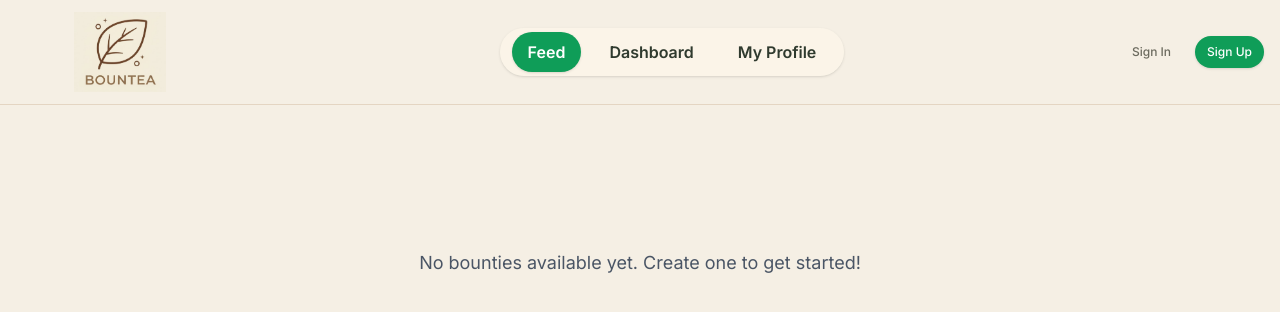
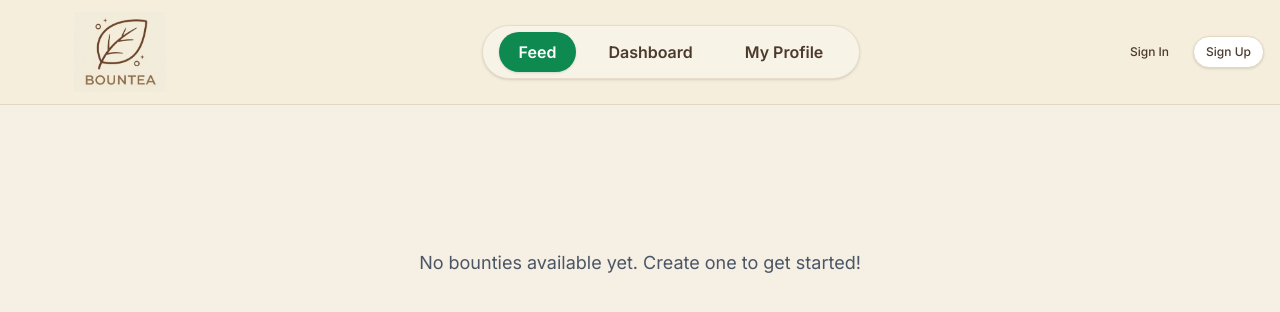
Before and after one commit to VeinDevTtv/ugcbounty, a Next.js app in the folder ugc-platform/: page / in a window 1280 px wide. Shown: the top 312 px of the page. Built offline with nearby package versions, Linux system fonts and the light colour scheme; no server answers.

Commit message:
Header.tsx

```diff
--- a/ugc-platform/src/components/Header.tsx
+++ b/ugc-platform/src/components/Header.tsx
@@ -42,7 +42,7 @@ export default function Header() {
   return (
     <>
       {/* HEADER / NAVBAR */}
-      <nav className="sticky top-0 z-50 w-full border-b border-[#E4D5C2] bg-[#F5EFE4] backdrop-blur-md">
+      <nav className="sticky top-0 z-50 w-full border-b border-[#E3D7C3] bg-[#F5EEDC] backdrop-blur-md">
         <div className="container mx-auto flex min-h-24 items-center justify-between px-4 py-3 font-sans">
           {/* LOGO */}
           <Link href="/" className="flex items-center gap-3">
@@ -58,7 +58,7 @@ export default function Header() {
           </Link>
 
           {/* NAV PILLS (desktop) */}
-          <div className="hidden md:flex items-center gap-3 bg-[#FFF8EC]/60 px-3 py-1 rounded-full shadow-sm">
+          <div className="hidden md:flex items-center gap-3 bg-[#F8F3E7] px-4 py-1.5 rounded-full shadow-sm border border-[#E7DCCB]">
             {navItems.map((item) => {
               const isActive =
                 item.href === "/"
@@ -69,10 +69,10 @@ export default function Header() {
                 <Link
                   key={item.href}
                   href={item.href}
-                  className={`px-4 py-2 text-sm lg:text-base font-semibold rounded-full transition-all ${
+                  className={`px-5 py-2 text-sm lg:text-base font-semibold rounded-full transition-all ${
                     isActive
-                      ? "bg-[#0F9D58] text-white shadow-sm"
-                      : "text-[#2F3A2E] hover:text-[#0F9D58] hover:bg-[#E2F4E8]"
+                      ? "bg-[#0E8A50] text-white shadow-sm"
+                      : "text-[#4C3A2D] hover:text-[#0E8A50] hover:bg-[#F2E8D8]"
                   }`}
                 >
                   {item.label}
@@ -85,6 +85,7 @@ export default function Header() {
           <div className="flex items-center gap-3">
             {isLoaded && (
               <>
+                {/* CREATE BOUNTY PILL */}
                 <SignedIn>
                   <Button
                     onClick={() => {
@@ -98,34 +99,42 @@ export default function Header() {
                     variant="ghost"
                     className="
                       rounded-full
-      bg-[#0F9D58]
+                      bg-[#0E8A50]
                       text-white
                       px-6
                       py-2
                       text-sm
                       font-semibold
                       shadow-sm
-      hover:bg-[#0C7A44]
+                      hover:bg-[#0B6C3E]
                     "
                   >
                     Create Bounty
                   </Button>
                 </SignedIn>
 
-
+                {/* AUTH BUTTONS */}
                 <SignedOut>
                   <SignInButton mode="modal">
-                    <Button variant="ghost" size="sm" className="rounded-full">
+                    <Button
+                      variant="ghost"
+                      size="sm"
+                      className="rounded-full text-[#4C3A2D] hover:bg-[#F2E8D8]"
+                    >
                       Sign In
                     </Button>
                   </SignInButton>
                   <SignUpButton mode="modal">
-                    <Button size="sm" className="rounded-full">
+                    <Button
+                      size="sm"
+                      className="rounded-full bg-white text-[#4C3A2D] border border-[#E3D7C3] hover:bg-[#F8F3E7]"
+                    >
                       Sign Up
                     </Button>
                   </SignUpButton>
                 </SignedOut>
 
+                {/* AVATAR */}
                 <SignedIn>
                   <Link href="/profile">
                     <div className="flex items-center gap-2 cursor-pointer hover:opacity-80 transition-opacity">
@@ -137,10 +146,10 @@ export default function Header() {
                             user.emailAddresses[0]?.emailAddress ||
                             "Profile"
                           }
-                          className="h-9 w-9 rounded-full border-2 border-zinc-300"
+                          className="h-9 w-9 rounded-full border-2 border-[#E3D7C3] bg-[#F8F3E7]"
                         />
                       ) : (
-                        <div className="h-9 w-9 rounded-full bg-[#0F9D58] flex items-center justify-center text-white font-semibold text-sm border-2 border-[#E4D5C2]">
+                        <div className="h-9 w-9 rounded-full bg-[#0E8A50] flex items-center justify-center text-white font-semibold text-sm border-2 border-[#E3D7C3]">
                           {user?.username?.[0]?.toUpperCase() ||
                             user?.emailAddresses[0]?.emailAddress?.[0]?.toUpperCase() ||
                             "U"}
@@ -158,14 +167,14 @@ export default function Header() {
       {/* CREATE BOUNTY MODAL */}
       {showCreateModal && (
         <div className="fixed inset-0 z-50 flex items-center justify-center bg-black/50 backdrop-blur-sm p-4">
-          <div className="bg-[#FFF8EC] shadow-2xl max-w-lg w-full rounded-lg border border-[#E4D5C2]">
-            <div className="flex justify-between items-start p-6 border-b border-[#E4D5C2]">
-              <h2 className="text-2xl font-bold text-[#2F3A2E]">
+          <div className="bg-white shadow-2xl max-w-lg w-full rounded-lg border border-[#E3D7C3]">
+            <div className="flex justify-between items-start p-6 border-b border-[#EDE1D0]">
+              <h2 className="text-2xl font-bold text-[#4C3A2D]">
                 Create New Bounty
               </h2>
               <button
                 onClick={() => setShowCreateModal(false)}
-                className="text-[#6B6A5E] hover:text-[#2F3A2E] transition-colors"
+                className="text-[#7A5A3A] hover:text-[#4C3A2D] transition-colors"
               >
                 <X className="h-5 w-5" />
               </button>
@@ -180,7 +189,7 @@ export default function Header() {
 
               {/* Bounty Name */}
               <div>
-                <label className="block text-sm font-medium text-[#2F3A2E] mb-2">
+                <label className="block text-sm font-medium text-[#4C3A2D] mb-2">
                   Bounty Name *
                 </label>
                 <input
@@ -188,14 +197,14 @@ export default function Header() {
                   value={bountyName}
                   onChange={(e) => setBountyName(e.target.value)}
                   required
-                  className="w-full px-4 py-2 border border-[#E4D5C2] bg-white rounded-lg focus:outline-none focus:ring-2 focus:ring-[#0F9D58]/20 focus:border-[#0F9D58]"
+                  className="w-full px-4 py-2 border border-[#E3D7C3] rounded-lg focus:outline-none focus:ring-2 focus:ring-[#0E8A50]"
                   placeholder="e.g., Duo World Voices Campaign"
                 />
               </div>
 
               {/* Description */}
               <div>
-                <label className="block text-sm font-medium text-[#2F3A2E] mb-2">
+                <label className="block text-sm font-medium text-[#4C3A2D] mb-2">
                   Description *
                 </label>
                 <textarea
@@ -203,7 +212,7 @@ export default function Header() {
                   onChange={(e) => setBountyDescription(e.target.value)}
                   required
                   rows={4}
-                  className="w-full px-4 py-2 border border-[#E4D5C2] bg-white rounded-lg focus:outline-none focus:ring-2 focus:ring-[#0F9D58]/20 focus:border-[#0F9D58]"
+                  className="w-full px-4 py-2 border border-[#E3D7C3] rounded-lg focus:outline-none focus:ring-2 focus:ring-[#0E8A50]"
                   placeholder="Describe what creators should create..."
                 />
               </div>
@@ -211,7 +220,7 @@ export default function Header() {
               {/* Money fields */}
               <div className="grid grid-cols-2 gap-4">
                 <div>
-                  <label className="block text-sm font-medium text-[#2F3A2E] mb-2">
+                  <label className="block text-sm font-medium text-[#4C3A2D] mb-2">
                     Total Bounty ($) *
                   </label>
                   <input
@@ -221,12 +230,12 @@ export default function Header() {
                     required
                     min="0"
                     step="0.01"
-                    className="w-full px-4 py-2 border border-[#E4D5C2] bg-white rounded-lg focus:outline-none focus:ring-2 focus:ring-[#0F9D58]/20 focus:border-[#0F9D58]"
+                    className="w-full px-4 py-2 border border-[#E3D7C3] rounded-lg focus:outline-none focus:ring-2 focus:ring-[#0E8A50]"
                     placeholder="10000"
                   />
                 </div>
                 <div>
-                  <label className="block text-sm font-medium text-[#2F3A2E] mb-2">
+                  <label className="block text-sm font-medium text-[#4C3A2D] mb-2">
                     Rate per 1k Views ($) *
                   </label>
                   <input
@@ -236,7 +245,7 @@ export default function Header() {
                     required
                     min="0"
                     step="0.01"
-                    className="w-full px-4 py-2 border border-[#E4D5C2] bg-white rounded-lg focus:outline-none focus:ring-2 focus:ring-[#0F9D58]/20 focus:border-[#0F9D58]"
+                    className="w-full px-4 py-2 border border-[#E3D7C3] rounded-lg focus:outline-none focus:ring-2 focus:ring-[#0E8A50]"
                     placeholder="25.00"
                   />
                 </div>
@@ -244,21 +253,21 @@ export default function Header() {
 
               {/* Company Name */}
               <div>
-                <label className="block text-sm font-medium text-[#2F3A2E] mb-2">
+                <label className="block text-sm font-medium text-[#4C3A2D] mb-2">
                   Company Name (Optional)
                 </label>
                 <input
                   type="text"
                   value={companyName}
                   onChange={(e) => setCompanyName(e.target.value)}
-                  className="w-full px-4 py-2 border border-[#E4D5C2] bg-white rounded-lg focus:outline-none focus:ring-2 focus:ring-[#0F9D58]/20 focus:border-[#0F9D58]"
+                  className="w-full px-4 py-2 border border-[#E3D7C3] rounded-lg focus:outline-none focus:ring-2 focus:ring-[#0E8A50]"
                   placeholder="Duolingo"
                 />
               </div>
 
               {/* Logo Upload */}
               <div>
-                <label className="block text-sm font-medium text-[#2F3A2E] mb-2">
+                <label className="block text-sm font-medium text-[#4C3A2D] mb-2">
                   Logo (Optional, max 5MB)
                 </label>
                 <div className="space-y-2">
@@ -266,10 +275,10 @@ export default function Header() {
                     type="file"
                     accept="image/jpeg,image/png,image/gif,image/webp"
                     onChange={handleLogoChange}
-                    className="w-full px-4 py-2 border border-[#E4D5C2] bg-white rounded-lg focus:outline-none focus:ring-2 focus:ring-[#0F9D58]/20 focus:border-[#0F9D58]"
+                    className="w-full px-4 py-2 border border-[#E3D7C3] rounded-lg focus:outline-none focus:ring-2 focus:ring-[#0E8A50]"
                   />
                   {logoPreview && (
-                    <div className="relative w-32 h-32 border border-[#E4D5C2] rounded-lg overflow-hidden">
+                    <div className="relative w-32 h-32 border border-[#E3D7C3] rounded-lg overflow-hidden bg-[#F8F3E7]">
                       <img
                         src={logoPreview}
                         alt="Logo preview"
@@ -291,7 +300,7 @@ export default function Header() {
               </div>
 
               {/* Footer buttons */}
-              <div className="flex items-center justify-end gap-2 pt-4 border-t border-[#E4D5C2]">
+              <div className="flex items-center justify-end gap-2 pt-4 border-t border-[#EDE1D0]">
                 <Button
                   type="button"
                   variant="outline"
@@ -300,7 +309,7 @@ export default function Header() {
                     resetForm();
                   }}
                   disabled={isCreating}
-                  className="rounded-full"
+                  className="rounded-full border-[#E3D7C3] text-[#4C3A2D] hover:bg-[#F8F3E7]"
                 >
                   Cancel
                 </Button>
@@ -315,7 +324,7 @@ export default function Header() {
                     Number(totalBounty) <= 0 ||
                     Number(ratePer1k) <= 0
                   }
-                  className="rounded-full px-6"
+                  className="rounded-full px-6 bg-[#0E8A50] text-white hover:bg-[#0B6C3E]"
                 >
                   {isCreating ? "Creating..." : "Create Bounty"}
                 </Button>
```
Lines whose indentation alone changed are shown as unchanged.
